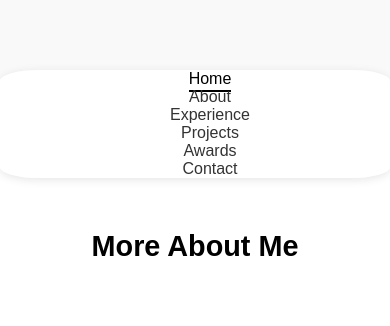
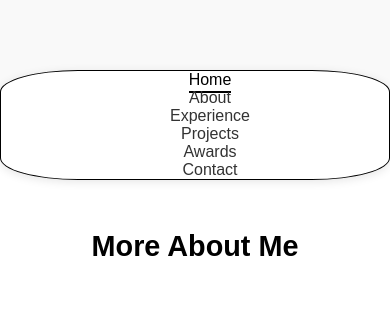
Before and after one commit to taiwuchen/taiwuchen.github.io, a plain HTML site: page index.html in a window 390 px wide. Shown: the part 774-1100 px from the top of the page. Drawn offline with Linux system fonts and the light colour scheme.

Commit message:
add toggle menu boarder

```diff
--- a/mediaqueries.css
+++ b/mediaqueries.css
@@ -159,7 +159,8 @@
     transition: max-height 0.3s ease-in-out;
     overflow: hidden;
     max-height: 0; /* Initially hide the menu */
-    border-radius: 10%;
+    border: 1px solid #000;
+    border-radius: 20%;
   }
 
   nav ul.show {
```
